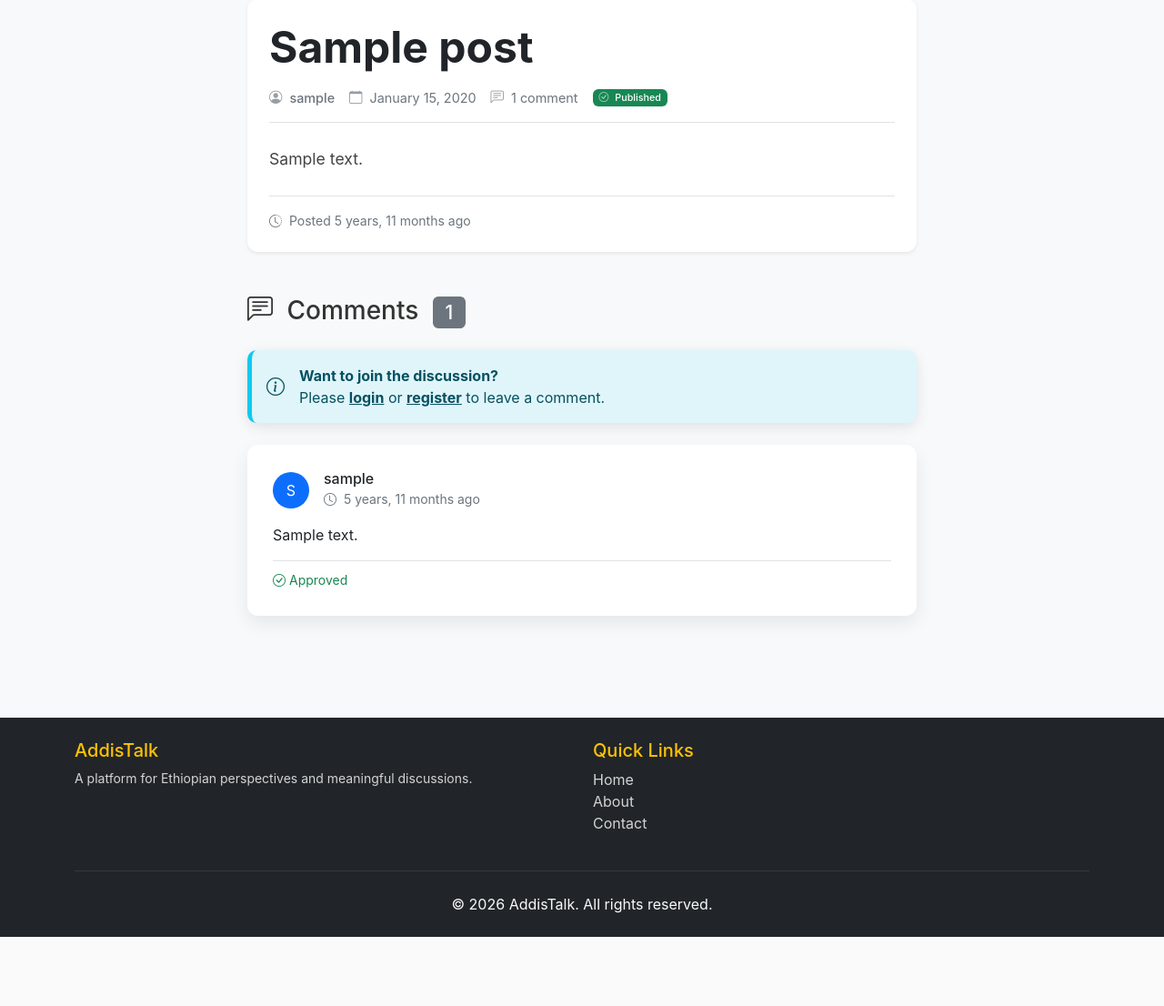
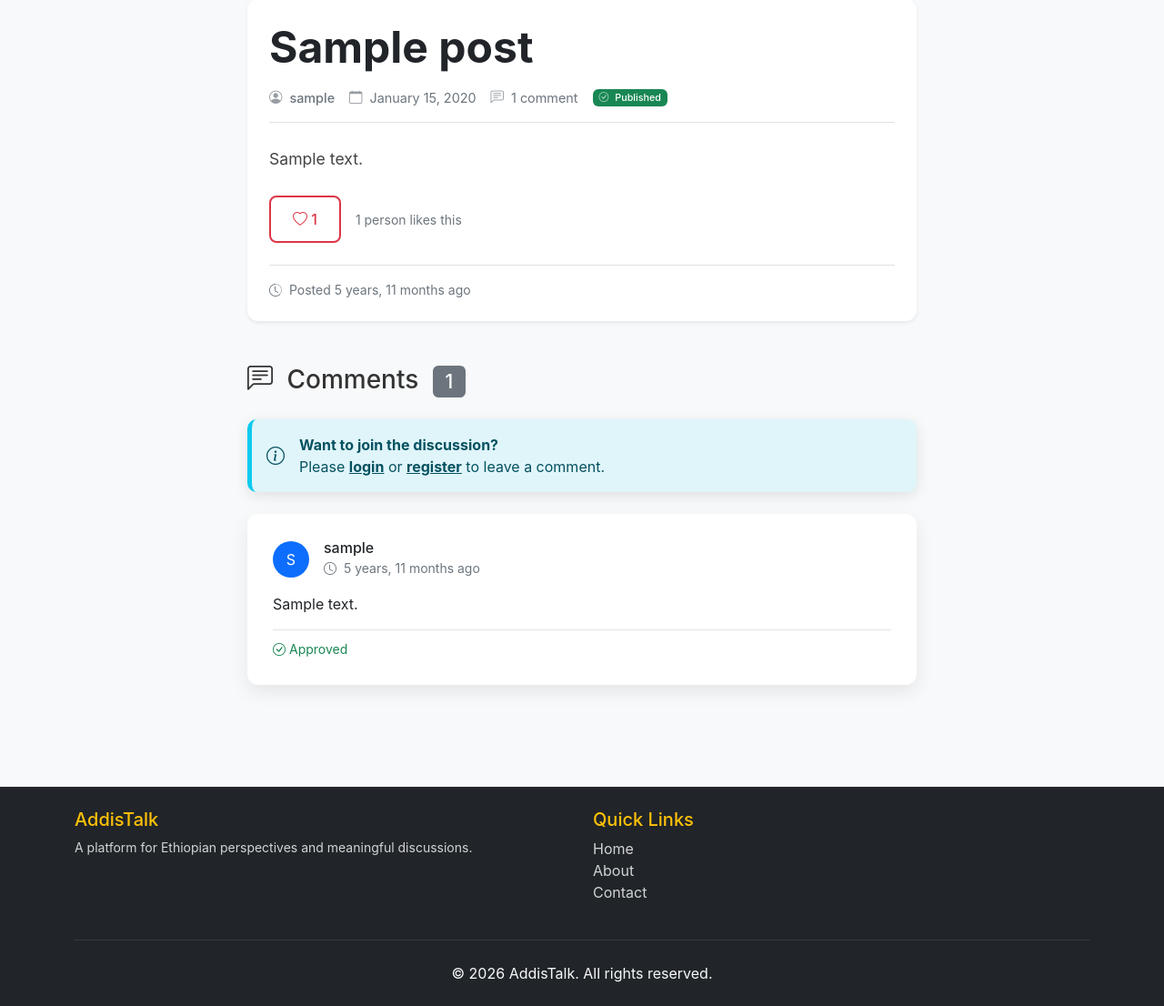
Before and after one commit to eandachew/AddisTalk, a Django app: a page that uses blog/templates/blog/post_detail.html in a window 1280 px wide. Shown: the part 219-1325 px from the top of the page at 91% size. Before the commit the page ends 1249 px from the top, so only its background shows below. Run offline with Django 4.2, Linux system fonts and the light colour scheme; tables that the repository leaves empty hold one stand-in row (values such as "Sample post"); some libraries are stand-ins or nearby versions.

Commit message:
like post added

```diff
--- a/Static/css/style.css
+++ b/Static/css/style.css
@@ -655,6 +655,7 @@ main {
     background: linear-gradient(135deg, #343a40 0%, #495057 100%) !important;
 }
 
+
 /* Responsive auth forms */
 @media (max-width: 576px) {
     .card-body {
--- a/blog/templates/blog/post_detail.html
+++ b/blog/templates/blog/post_detail.html
@@ -52,6 +52,39 @@
                     <div class="post-content mb-4">
                         <div class="content-wrapper">
                             {{ post.content|linebreaks }}
+                        </div>
+                    </div>
+
+                    <!-- Like Section -->
+                    <div class="like-section mb-4">
+                        <div class="d-flex align-items-center">
+                            {% if user.is_authenticated %}
+                            <form method="POST" action="{% url 'post_like' post.slug %}"
+                                  id="like-form" class="d-inline">
+                                {% csrf_token %}
+                                <button type="submit" class="btn btn-like {% if user_has_liked %}btn-danger{% else %}btn-outline-danger{% endif %}">
+                                    <i class="bi bi-heart{% if user_has_liked %}-fill{% endif %}"></i>
+                                    <span id="like-count">{{ post.likes.count }}</span>
+                                </button>
+                            </form>
+                            {% else %}
+                            <a href="{% url 'account_login' %}" class="btn btn-outline-danger">
+                                <i class="bi bi-heart"></i>
+                                <span id="like-count">{{ post.likes.count }}</span>
+                            </a>
+                            {% endif %}
+
+                            <div class="ms-3 text-muted">
+                                <small id="like-text">
+                                    {% if post.likes.count == 0 %}
+                                        Be the first to like this!
+                                    {% elif post.likes.count == 1 %}
+                                        1 person likes this
+                                    {% else %}
+                                        {{ post.likes.count }} people like this
+                                    {% endif %}
+                                </small>
+                            </div>
                         </div>
                     </div>
 
@@ -252,4 +285,5 @@
 {% endblock %}
 
 {% block extras %}
+
 {% endblock %}
--- a/blog/urls.py
+++ b/blog/urls.py
@@ -7,5 +7,6 @@ urlpatterns = [
     path('post/<slug:slug>/comment/', views.add_comment, name='add_comment'),
     path('post/<slug:slug>/edit/<int:comment_id>/', views.comment_edit, name='comment_edit'),
     path('post/<slug:slug>/delete/<int:comment_id>/', views.comment_delete, name='comment_delete'),
+    path('post/<slug:slug>/like/', views.post_like, name='post_like'),
 
 ]
--- a/blog/views.py
+++ b/blog/views.py
@@ -2,6 +2,7 @@ from django.shortcuts import render, get_object_or_404, redirect
 from django.views import generic
 from django.contrib import messages
 from django.contrib.auth.decorators import login_required
+from django.http import JsonResponse
 from django.views.decorators.http import require_POST
 from .models import Post, Comment
 
@@ -14,7 +15,7 @@ class PostList(generic.ListView):
     queryset = Post.objects.filter(status=1).order_by('-created_on')
     template_name = "blog/index.html"
     context_object_name = 'post_list'
-    paginate_by = 6
+    paginate_by = 10  # Optional: add pagination
 
 
 def post_detail(request, slug):
@@ -140,6 +141,31 @@ def comment_delete(request, slug, comment_id):
     messages.warning(request, 'Please use the delete button in the comments section.')
     return redirect('post_detail', slug=slug)
 
+
+@login_required
+@require_POST
+def post_like(request, slug):
+    """
+    View to handle post likes (AJAX).
+    """
+    post = get_object_or_404(Post, slug=slug, status=1)
+
+    if post.likes.filter(id=request.user.id).exists():
+        post.likes.remove(request.user)
+        liked = False
+        message = "You unliked this post."
+    else:
+        post.likes.add(request.user)
+        liked = True
+        message = "You liked this post."
+
+    return JsonResponse({
+        'liked': liked,
+        'like_count': post.likes.count(),
+        'message': message
+    })
+
+
 @login_required
 def comment_confirm_delete(request, slug, comment_id):
     """
```
